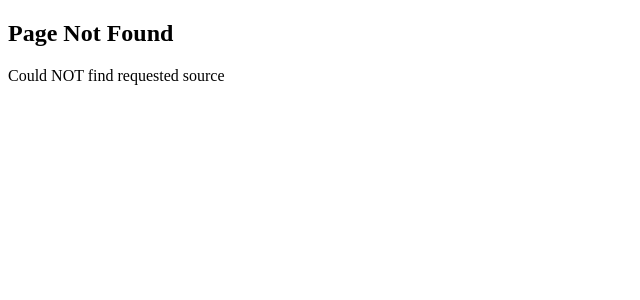
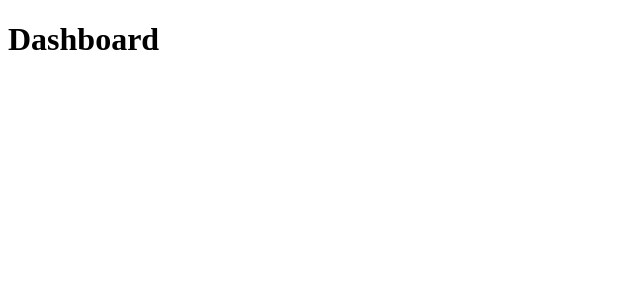
Before and after one commit to JVillar87/hello-world, a Next.js app: page /dashboard in a window 1280 px wide. Before the commit this address had no page. Shown: the top 300 px of the page, without its empty margins (0-640 px from the left). Built offline with nearby package versions, Linux system fonts and the light colour scheme.

Commit message:
Private folders

```diff
--- /dev/null
+++ b/src/_lib/page.tsx
@@ -0,0 +1,3 @@
+export default function PrivateRoute() {
+    return <h1>You CAN NOT view this browser</h1>
+}
--- /dev/null
+++ b/src/app/dashboard/line-chart.tsx
@@ -0,0 +1,3 @@
+export default function LineChart() {
+    return <h1>Line Chart</h1>
+}
--- /dev/null
+++ b/src/app/dashboard/page.tsx
@@ -0,0 +1,9 @@
+function BarChart(){
+    return <h1>Bar Chart</h1>
+}
+
+export default function Dashboard() {
+    return <h1>Dashboard</h1>
+}
+
+//CARPETAS SIN MOSTRAR A NO SER QUE TENGAMOS UN PAGE CON DEFAULT FUNCTION
```
Also changed, not shown: src/_lib/format-data.ts (added).
